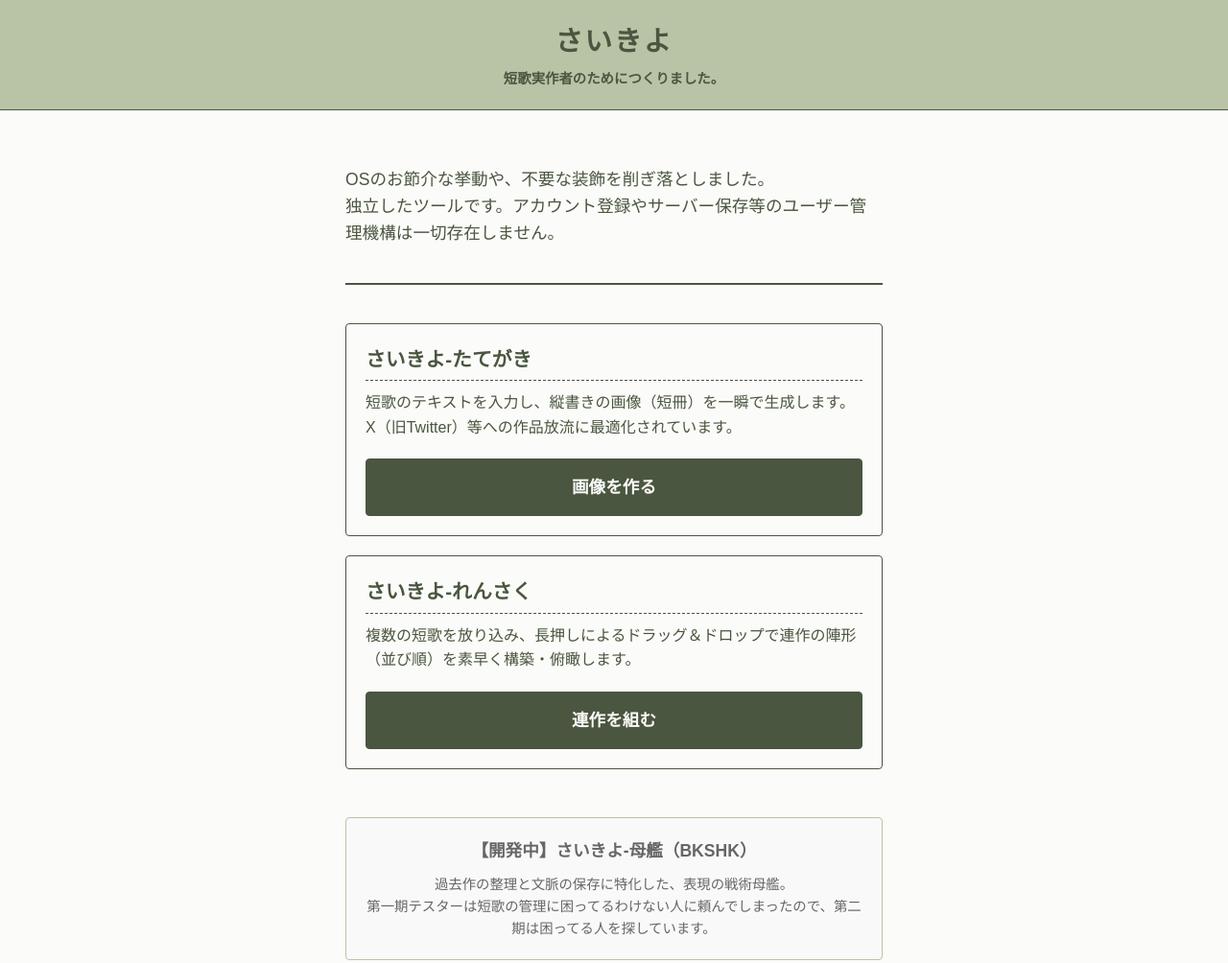
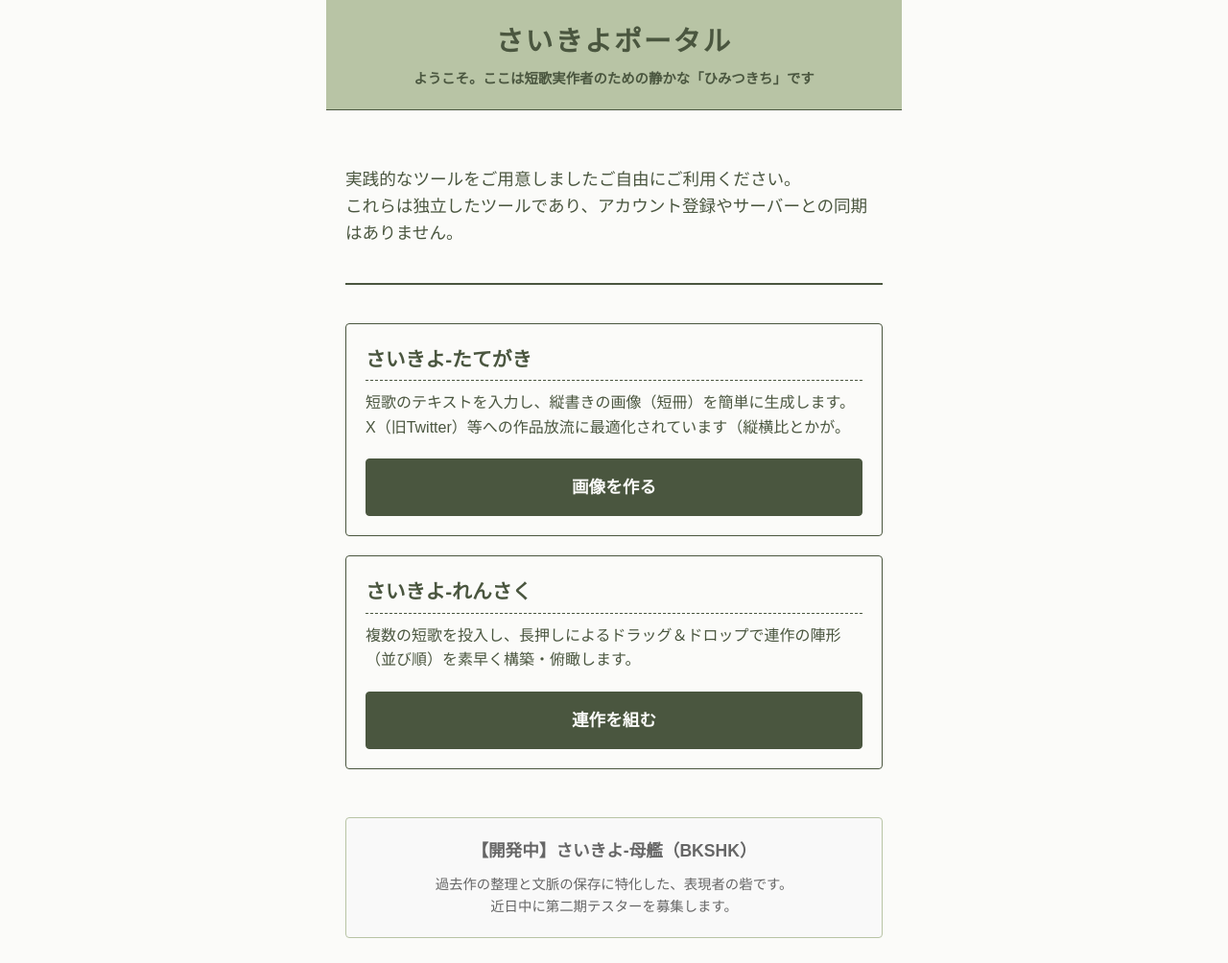
Before and after one commit to sneezer31/saikiyo, a plain HTML site: page portal.html in a window 1280 px wide. Shown: the top 1004 px of the page at 96% size. Drawn offline with Linux system fonts and the light colour scheme.

Commit message:
はい。

```diff
--- a/portal.html
+++ b/portal.html
@@ -26,7 +26,7 @@
   }
 
   header {
-    width: 100%;
+    width: 600px;
     background-color: var(--color-C);
     padding: 20px;
     text-align: center;
@@ -142,22 +142,22 @@
 <body>
 
   <header>
-    <h1>さいきよ</h1>
-    <div class="subtitle">短歌実作者のためにつくりました。</div>
+    <h1>さいきよポータル</h1>
+    <div class="subtitle">ようこそ。ここは短歌実作者のための静かな「ひみつきち」です</div>
   </header>
 
   <main>
     <div class="statement">
-      <p>OSのお節介な挙動や、不要な装飾を削ぎ落としました。<br>
-      独立したツールです。アカウント登録やサーバー保存等のユーザー管理機構は一切存在しません。</p>
+      <p>実践的なツールをご用意しましたご自由にご利用ください。<br>
+      これらは独立したツールであり、アカウント登録やサーバーとの同期はありません。</p>
     </div>
 
     <!-- ツール1：画像生成 -->
     <div class="tool-card">
       <div class="tool-title">さいきよ‐たてがき</div>
       <div class="tool-desc">
-        短歌のテキストを入力し、縦書きの画像（短冊）を一瞬で生成します。<br>
-        X（旧Twitter）等への作品放流に最適化されています。
+        短歌のテキストを入力し、縦書きの画像（短冊）を簡単に生成します。<br>
+        X（旧Twitter）等への作品放流に最適化されています（縦横比とかが。
       </div>
       <a href="tanzaku.html" class="btn">画像を作る</a>
     </div>
@@ -166,7 +166,7 @@
     <div class="tool-card">
       <div class="tool-title">さいきよ‐れんさく</div>
       <div class="tool-desc">
-        複数の短歌を放り込み、長押しによるドラッグ＆ドロップで連作の陣形（並び順）を素早く構築・俯瞰します。
+        複数の短歌を投入し、長押しによるドラッグ＆ドロップで連作の陣形（並び順）を素早く構築・俯瞰します。
       </div>
       <a href="rensaku.html" class="btn">連作を組む</a>
     </div>
@@ -174,7 +174,7 @@
     <!-- ティザー：母艦 -->
     <div class="teaser">
       <h2>【開発中】さいきよ-母艦（BKSHK）</h2>
-      <p>過去作の整理と文脈の保存に特化した、表現の戦術母艦。<br>第一期テスターは短歌の管理に困ってるわけない人に頼んでしまったので、第二期は困ってる人を探しています。</p>
+      <p>過去作の整理と文脈の保存に特化した、表現者の砦です。<br>近日中に第二期テスターを募集します。</p>
     </div>
 
   </main>
```
